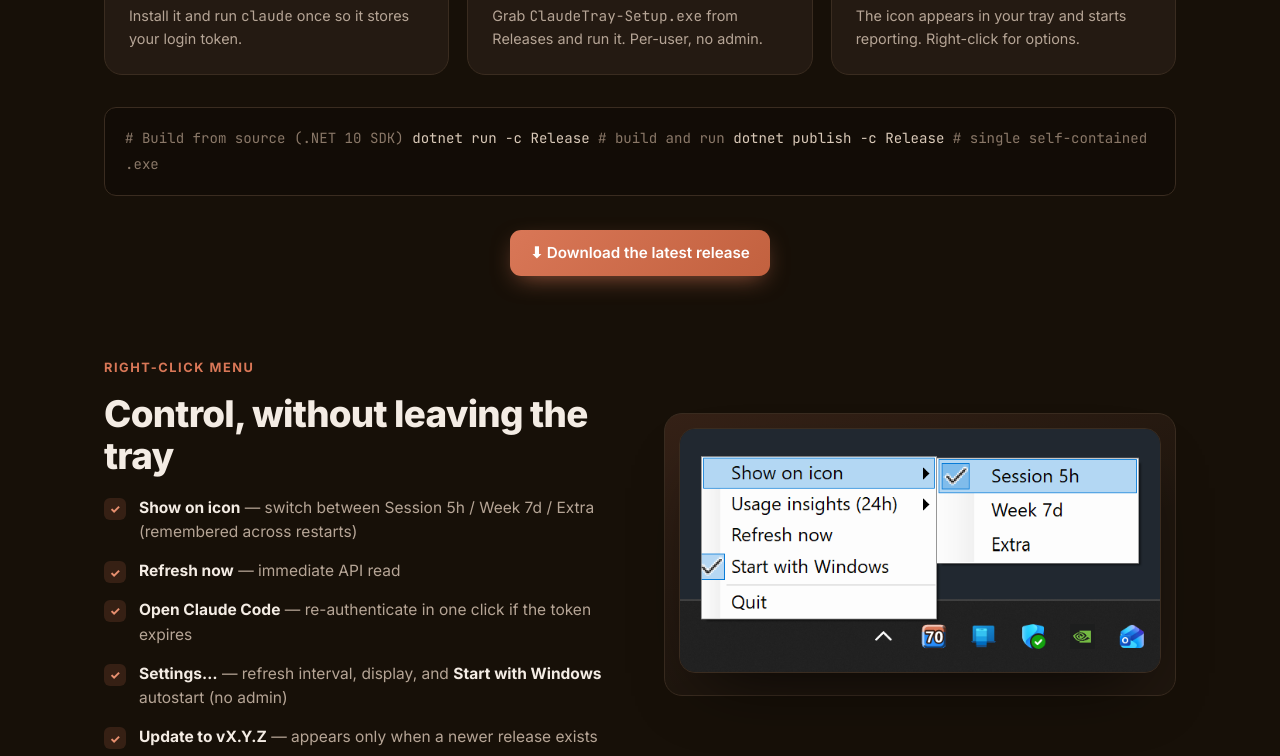
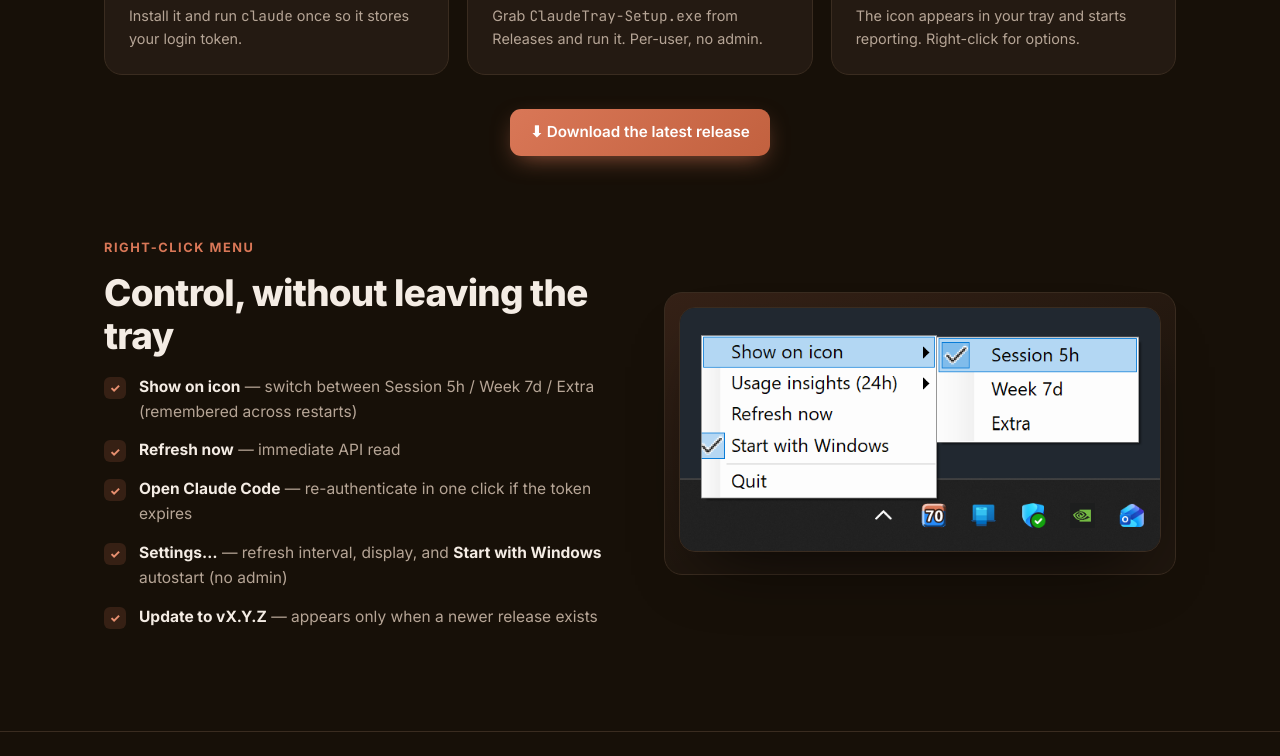
Before and after one commit to sirtapan7-crypto/claude-tray, a plain HTML site: page docs/index.html in a window 1280 px wide. Shown: the part 4227-4983 px from the top of the page. Drawn offline with Linux system fonts and the light colour scheme.

Commit message:
docs: remove outdated build instructions from documentation
- Removed obsolete instructions for building from source using .NET 10 SDK.
- Updated documentation to reflect current build practices.
- Ensured clarity and relevance of the information presented in the index.html file.

```diff
--- a/docs/index.html
+++ b/docs/index.html
@@ -433,12 +433,6 @@
       </div>
     </div>
 
-    <div class="codeblock reveal">
-<span class="c"># Build from source (.NET 10 SDK)</span>
-dotnet run -c Release            <span class="c"># build and run</span>
-dotnet publish -c Release        <span class="c"># single self-contained .exe</span>
-    </div>
-
     <div style="text-align:center;margin-top:34px">
       <a class="btn btn-primary" href="https://github.com/alegauss/claude-tray/releases/latest">⬇ Download the latest release</a>
     </div>
```
